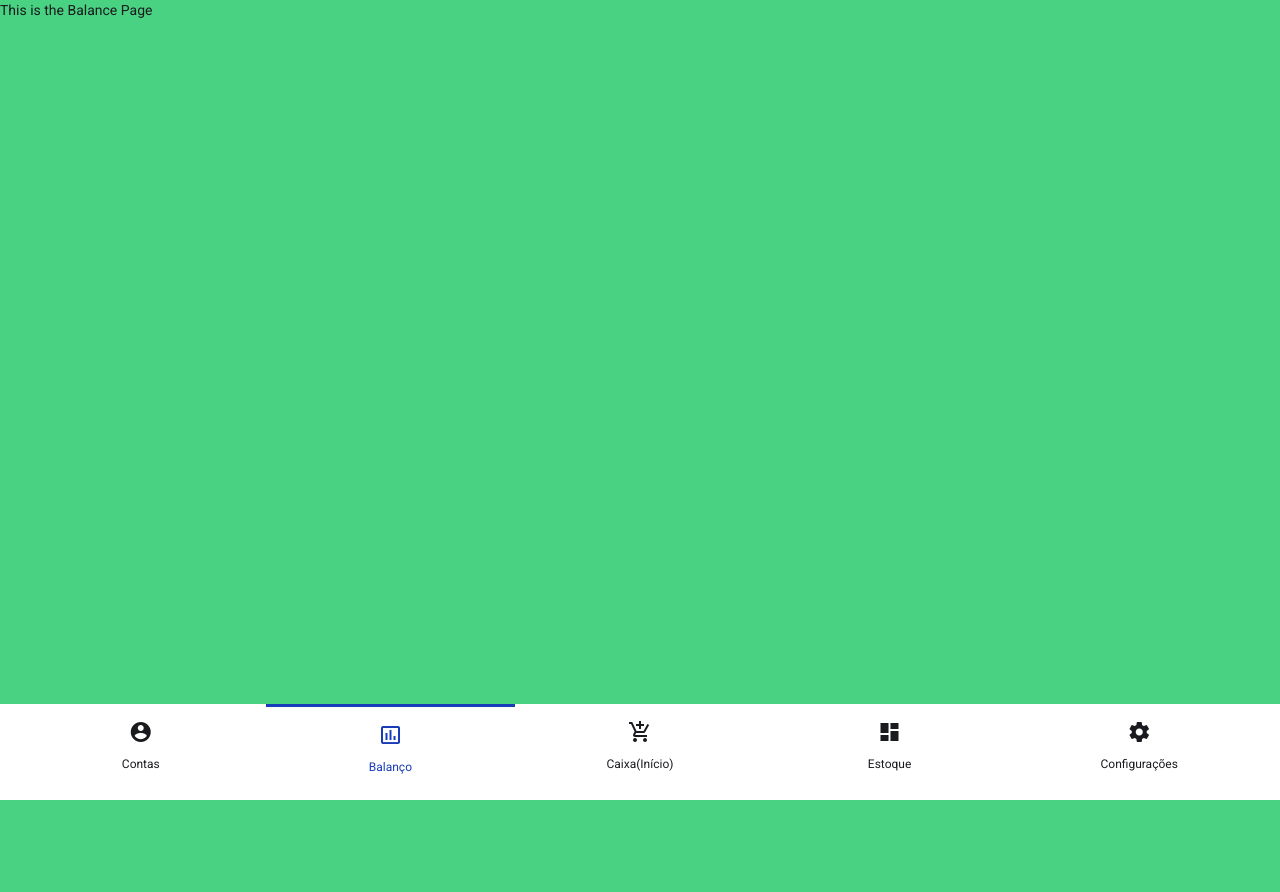
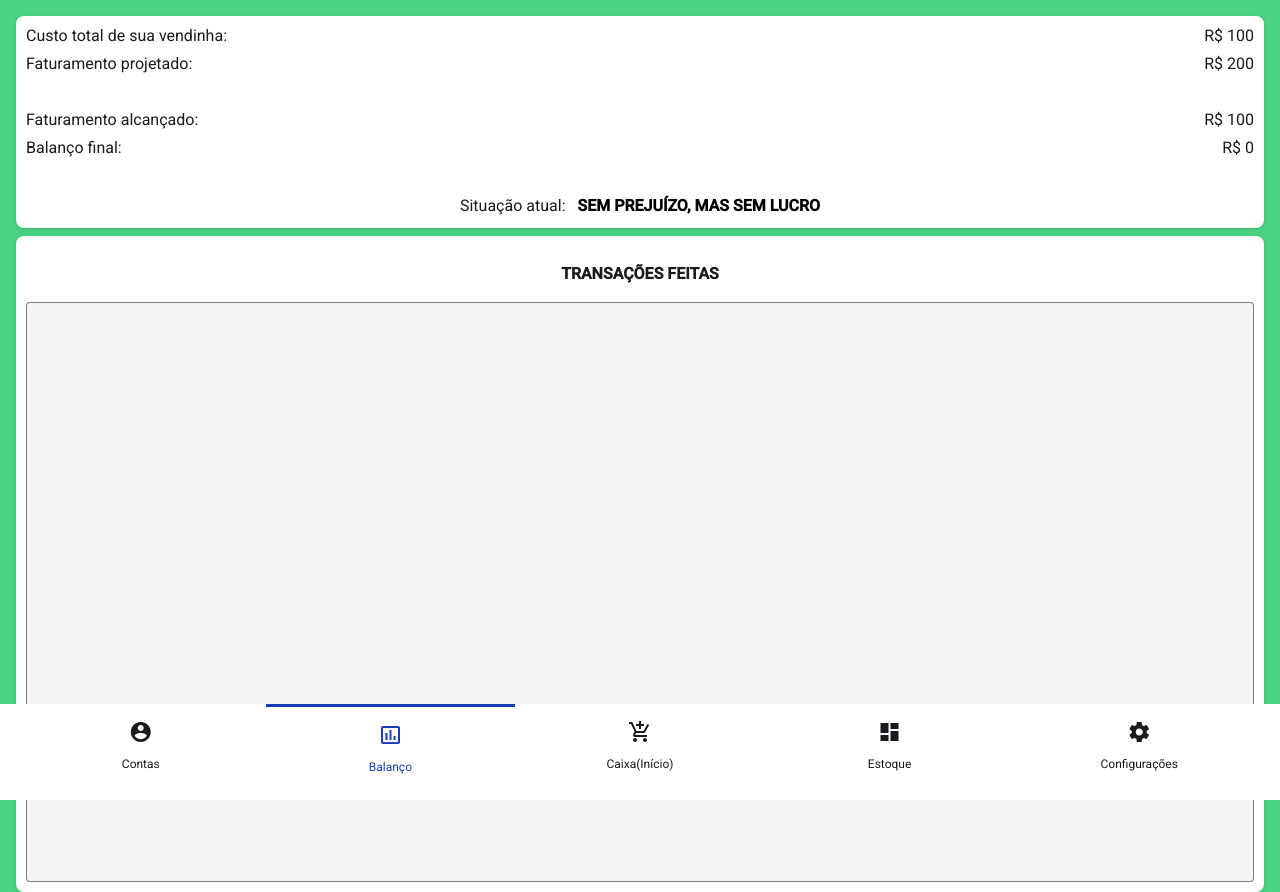
Before and after one commit to OsmarReis/Vendinha, an Angular app: page /balance in a window 1280 px wide. Before the commit the page ends 800 px from the top, so only its background shows below. Built offline with nearby package versions, Linux system fonts and the light colour scheme.

Commit message:
Added content to products and balance pages. Still lacking logic, on it!

```diff
--- a/src/app/pages/balance-page.ts
+++ b/src/app/pages/balance-page.ts
@@ -1,12 +1,86 @@
-import { Component } from "@angular/core";
+import { Component, signal } from "@angular/core";
+import { MainWrapper } from "../components/main-wrapper/main-wrapper";
+import { Wrapper } from "../components/wrapper/wrapper";
 
 @Component({
   selector: "app-balance-page",
-  imports: [],
+  imports: [MainWrapper, Wrapper],
+  styles:`div > p {
+    width: 100%;
+    display: flex;
+    justify-content: space-between;
+    font-size: 16px;
+  }`,
   template: `
-    <h1>This is the Balance Page</h1>
+    <app-main-wrapper>
+      <app-wrapper>
+        <div class="w-ful flex flex-col gap-2">
+        <p>
+          Custo total de sua vendinha:
+          <span>
+          R$ {{vendingTotalCost()}}
+        </span>
+        </p>
+        <p>
+          Faturamento projetado:
+          <span>
+            R$ {{totalProjectedIncome()}}
+          </span>
+        </p>
+        <br/>
+        <p>
+          Faturamento alcançado:
+          <span>
+            R$ {{incomeAchieved()}}
+          </span>
+        </p>
+        <p>
+          Balanço final:
+          <span>
+            R$ {{finalBalance()}}
+          </span>
+        </p>
+        <br/>
+        <div class="flex justify-center items-center gap-3 text-base">
+          Situação atual:
+          <span [classList]="[classList, findClass() ]">
+            @if (finalBalance() < 0) {
+              Em prejuízo
+            } @else if (finalBalance() > 0) {
+              Lucro alcançado!
+            } @else if (finalBalance() === 0) {
+              Sem prejuízo, mas sem lucro
+            } @else {
+              ""
+            }
+          </span>
+          </div>
+        </div>
+      </app-wrapper>
+
+      <app-wrapper>
+        <h1 class="text-base text-center uppercase font-semibold py-4">Transações feitas</h1>
+        <div class="w-full h-145 border border-black/50 rounded bg-[#F5F5F5]">
+
+        </div>
+      </app-wrapper>
+    </app-main-wrapper>
   `,
 })
 export class BalancePage {
+  constructor(){
+    this.vendingTotalCost.set(100)
+    this.totalProjectedIncome.set(200)
+    this.incomeAchieved.set(100)
+    this.finalBalance.set(this.incomeAchieved() - this.vendingTotalCost())
+  }
 
+  protected vendingTotalCost = signal(0);
+  protected totalProjectedIncome = signal(0);
+  protected incomeAchieved = signal(0);
+  protected finalBalance = signal(0);
+  protected classList = " font-semibold uppercase ";
+  protected findClass = () => {
+    return this.finalBalance() < 0 ? " text-red-600 " : this.finalBalance() > 0 ? " text-green-600 " : " text-black "
+  }
 }
--- a/src/app/pages/products-page.ts
+++ b/src/app/pages/products-page.ts
@@ -1,10 +1,20 @@
 import { Component } from "@angular/core";
+import { MainWrapper } from "../components/main-wrapper/main-wrapper";
+import { Wrapper } from "../components/wrapper/wrapper";
 
 @Component({
   selector: "app-products-page",
-  imports:[],
+  imports:[MainWrapper, Wrapper],
   template: `
-    <h1>This is the Products Page</h1>
+    <app-main-wrapper>
+      <app-wrapper>
+        <h1 class="text-center text-base font-medium py-4">Lista de produtos cadastrados</h1>
+        <div class="w-full h-155">
+
+        </div>
+      </app-wrapper>
+      <button class="w-full border border-orange-400 bg-orange-400 cursor-pointer text-white text-xl font-semibold uppercase py-4 rounded-md drop-shadow hover:bg-white hover:text-orange-400">Adicionar produto</button>
+    </app-main-wrapper>
   `,
 })
 export class ProductsPage {
```
